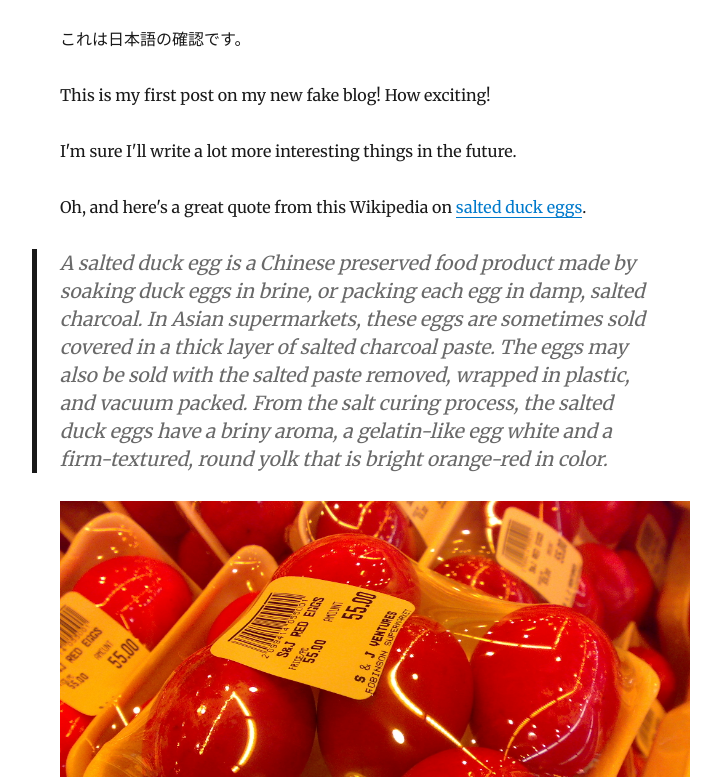
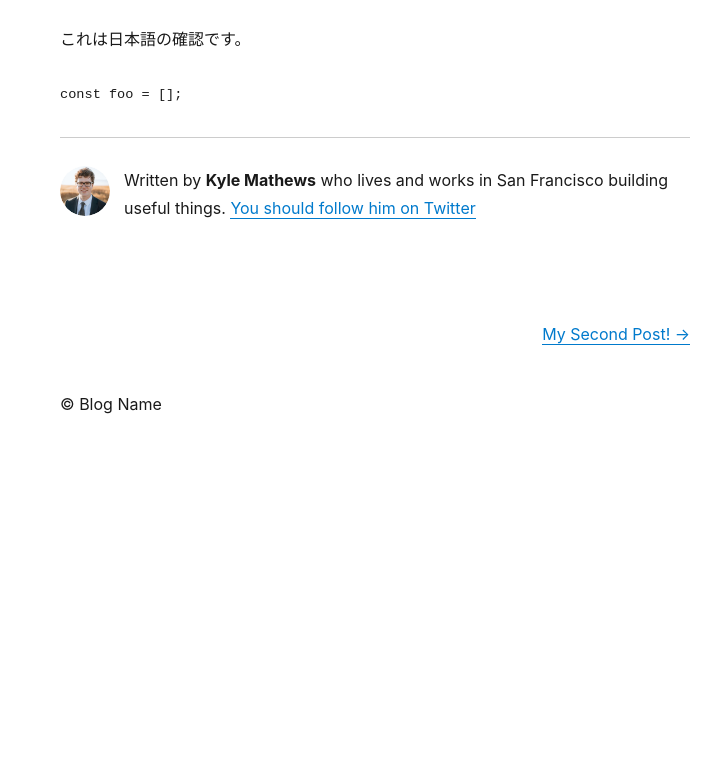
Before and after one commit to takanori-hayashi/gatsby-stater-template, a Gatsby site: page /hello-world/ in a window 1280 px wide. Shown: the part 170-947 px from the top of the page, without its empty margins (265-986 px from the left). After the commit the page ends 800 px from the top, so only its background shows below. Built offline with nearby package versions, Linux system fonts and the light colour scheme; Gatsby itself is replaced by a stand-in of ours; some packages are replaced by stand-ins of ours; code samples lack their colours.

Commit message:
font調整

````diff
--- a/content/blog/hello-world/index.md
+++ b/content/blog/hello-world/index.md
@@ -5,19 +5,6 @@ date: "2015-05-01T22:12:03.284Z"
 
 これは日本語の確認です。
 
-This is my first post on my new fake blog! How exciting!
-
-I'm sure I'll write a lot more interesting things in the future.
-
-Oh, and here's a great quote from this Wikipedia on
-[salted duck eggs](https://en.wikipedia.org/wiki/Salted_duck_egg).
-
-> A salted duck egg is a Chinese preserved food product made by soaking duck
-> eggs in brine, or packing each egg in damp, salted charcoal. In Asian
-> supermarkets, these eggs are sometimes sold covered in a thick layer of salted
-> charcoal paste. The eggs may also be sold with the salted paste removed,
-> wrapped in plastic, and vacuum packed. From the salt curing process, the
-> salted duck eggs have a briny aroma, a gelatin-like egg white and a
-> firm-textured, round yolk that is bright orange-red in color.
-
-![Chinese Salty Egg](./salty_egg.jpg)
+```
+const foo = [];
+```
--- a/src/utils/typography.js
+++ b/src/utils/typography.js
@@ -1,15 +1,36 @@
 import Typography from "typography"
 import Wordpress2016 from "typography-theme-wordpress-2016"
+
+const fonts = ['-apple-system', 'Roboto', 'Noto Sans JP', 'sans-serif']
 
 Wordpress2016.overrideThemeStyles = () => {
   return {
     "a.gatsby-resp-image-link": {
       boxShadow: `none`,
     },
+    "h1": {
+      fontFamily: `-apple-system, Roboto, 'Noto Sans JP', sans-serif`
+    }
   }
 }
 
-delete Wordpress2016.googleFonts
+Wordpress2016.headerFontFamily = fonts
+Wordpress2016.bodyFontFamily = fonts
+
+Wordpress2016.googleFonts = [
+  {
+    name: 'Noto Sans JP',
+    styles: ['400'],
+  },
+  {
+    name: 'Noto Sans JP',
+    styles: ['700'],
+  },
+  {
+    name: 'Roboto',
+    styles: ['400']
+  }
+]
 
 const typography = new Typography(Wordpress2016)
 
````
